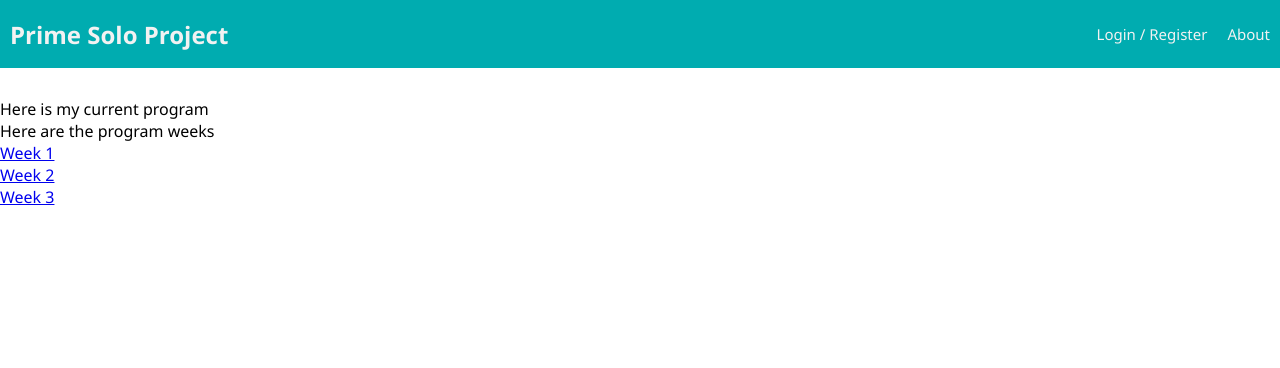
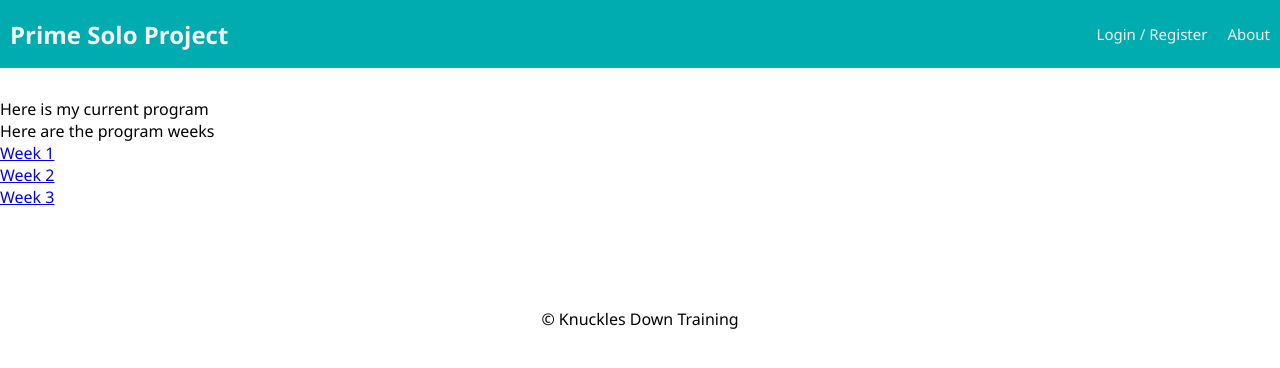
Before and after one commit to noelani-rose/knuckles-down-solo-project, a React (Create React App) app: page /#/my_program in a window 1280 px wide. Shown: the top 368 px of the page. Built offline with nearby package versions, Linux system fonts and the light colour scheme; no server answers.

Commit message:
create progress component in nav bar, complete component creation

```diff
--- a/src/components/App/App.jsx
+++ b/src/components/App/App.jsx
@@ -21,10 +21,9 @@ import LoginPage from '../LoginPage/LoginPage';
 import RegisterPage from '../RegisterPage/RegisterPage';
 import Journal from '../Journal/Journal';
 import MyProgram from '../MyProgram/MyProgram';
-import MyProgramWeek from '../MyProgramWeek/MyProgramWeek';
 import MyProgramDay from '../MyProgramDay/MyProgramDay';
-import MyProgramDayItem from '../MyProgramDayItem/MyProgramDayItem';
 import Exercises from '../Exercises/Exercises';
+import Progress from '../Progress/Progress';
 
 import './App.css';
 
@@ -126,6 +125,10 @@ function App() {
             <Journal/>
           </Route>
 
+          <Route exact path = '/progress'>
+            <Progress/>
+          </Route>
+
 
           <Route exact path = '/my_program'>
             <MyProgram/>
@@ -144,7 +147,7 @@ function App() {
             <h1>404</h1>
           </Route>
         </Switch>
-        {/* <Footer /> */}
+        <Footer />
       </div>
 
 
--- a/src/components/Exercises/Exercises.jsx
+++ b/src/components/Exercises/Exercises.jsx
@@ -1,5 +1,7 @@
 function Exercises () {
     return (
+        <div>
+            Here are the list of exercises
             <ul>
                 <li>
                     Exercise
@@ -11,6 +13,7 @@ function Exercises () {
                     Exercise
                 </li>
             </ul>
+       </div>
     )
 }
 
--- a/src/components/Footer/Footer.jsx
+++ b/src/components/Footer/Footer.jsx
@@ -7,7 +7,7 @@ import './Footer.css';
 // or even care what the redux state is, so it doesn't need 'connect()'
 
 function Footer() {
-  return <footer>&copy; Prime Digital Academy</footer>;
+  return <footer>&copy; Knuckles Down Training</footer>;
 }
 
 export default Footer;
--- a/src/components/Nav/Nav.jsx
+++ b/src/components/Nav/Nav.jsx
@@ -37,6 +37,10 @@ function Nav() {
               Journal
             </Link>
 
+            <Link className = "navLink" to = "/progress">
+              Progress
+            </Link>
+
             <LogOutButton className="navLink" />
           </>
         )}
--- /dev/null
+++ b/src/components/Progress/Progress.jsx
@@ -0,0 +1,10 @@
+function Progress () {
+    return (
+        <div>
+            My Progress...
+        </div>
+    )
+}
+
+
+export default Progress;
--- a/src/components/RegisterForm/RegisterForm.jsx
+++ b/src/components/RegisterForm/RegisterForm.jsx
@@ -13,6 +13,7 @@ import TextField from '@mui/material/TextField';
 function RegisterForm() {
   const [username, setUsername] = useState('');
   const [password, setPassword] = useState('');
+
   const errors = useSelector((store) => store.errors);
   const dispatch = useDispatch();
 
```
Lines whose indentation alone changed are shown as unchanged.
